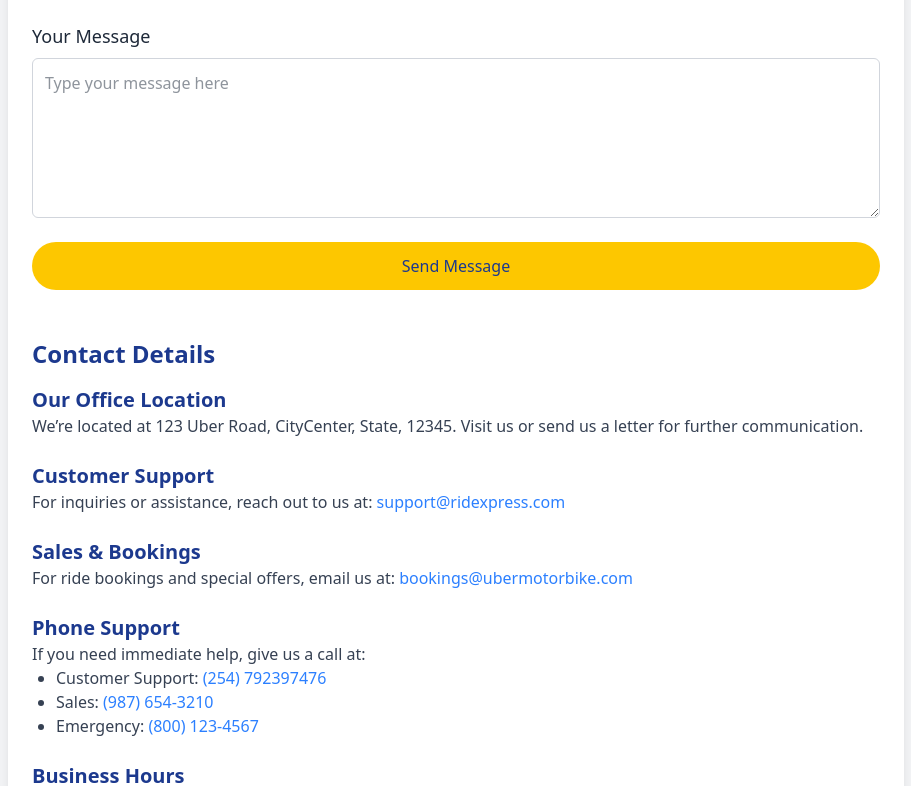
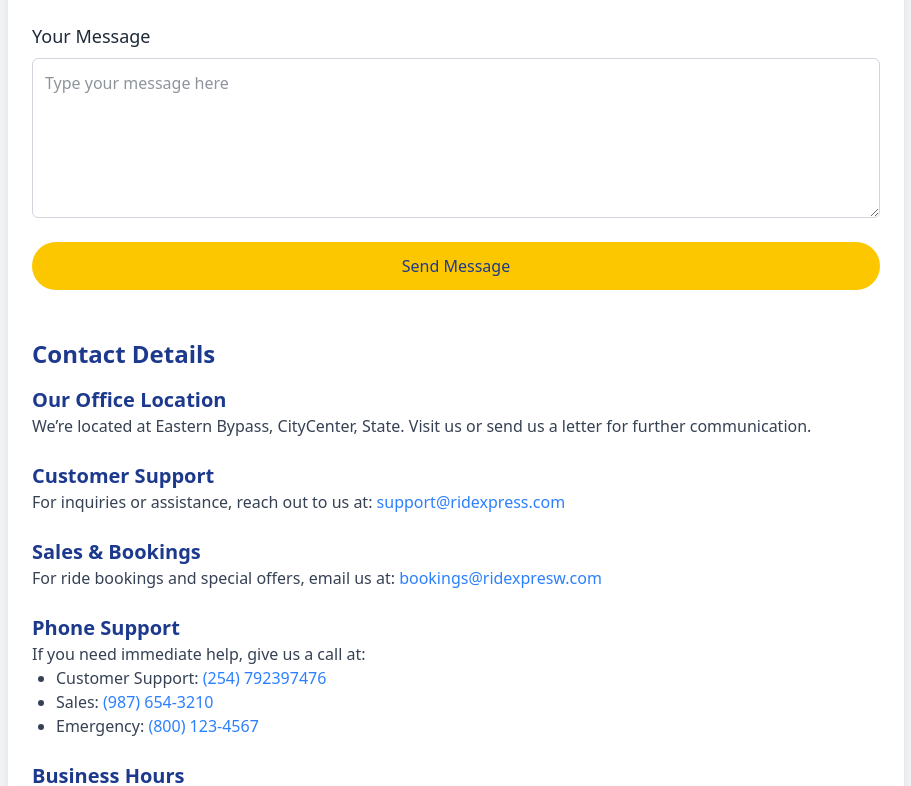
Before and after one commit to Enochtec/ecommerce, a React (Vite) app: page /contact in a window 1280 px wide. Shown: the part 426-1212 px from the top of the page, without its empty margins (184-1095 px from the left). Built offline with nearby package versions, Linux system fonts and the light colour scheme; the HTML template or start-up script is replaced by a standard one.

Commit message:
Update Contact.jsx

```diff
--- a/src/pages/Contact.jsx
+++ b/src/pages/Contact.jsx
@@ -85,7 +85,7 @@
 
         <div className="mb-6">
           <h3 className="text-xl font-semibold text-blue-900">Our Office Location</h3>
-          <p className="text-gray-700">We’re located at 123 Uber Road, CityCenter, State, 12345. Visit us or send us a letter for further communication.</p>
+          <p className="text-gray-700">We’re located at Eastern Bypass, CityCenter, State. Visit us or send us a letter for further communication.</p>
         </div>
 
         <div className="mb-6">
@@ -95,7 +95,7 @@
 
         <div className="mb-6">
           <h3 className="text-xl font-semibold text-blue-900">Sales & Bookings</h3>
-          <p className="text-gray-700">For ride bookings and special offers, email us at: <a href="mailto:bookings@ubermotorbike.com" className="text-blue-500">bookings@ubermotorbike.com</a></p>
+          <p className="text-gray-700">For ride bookings and special offers, email us at: <a href="mailto:bookings@ubermotorbike.com" className="text-blue-500">bookings@ridexpresw.com</a></p>
         </div>
 
         <div className="mb-6">
```
